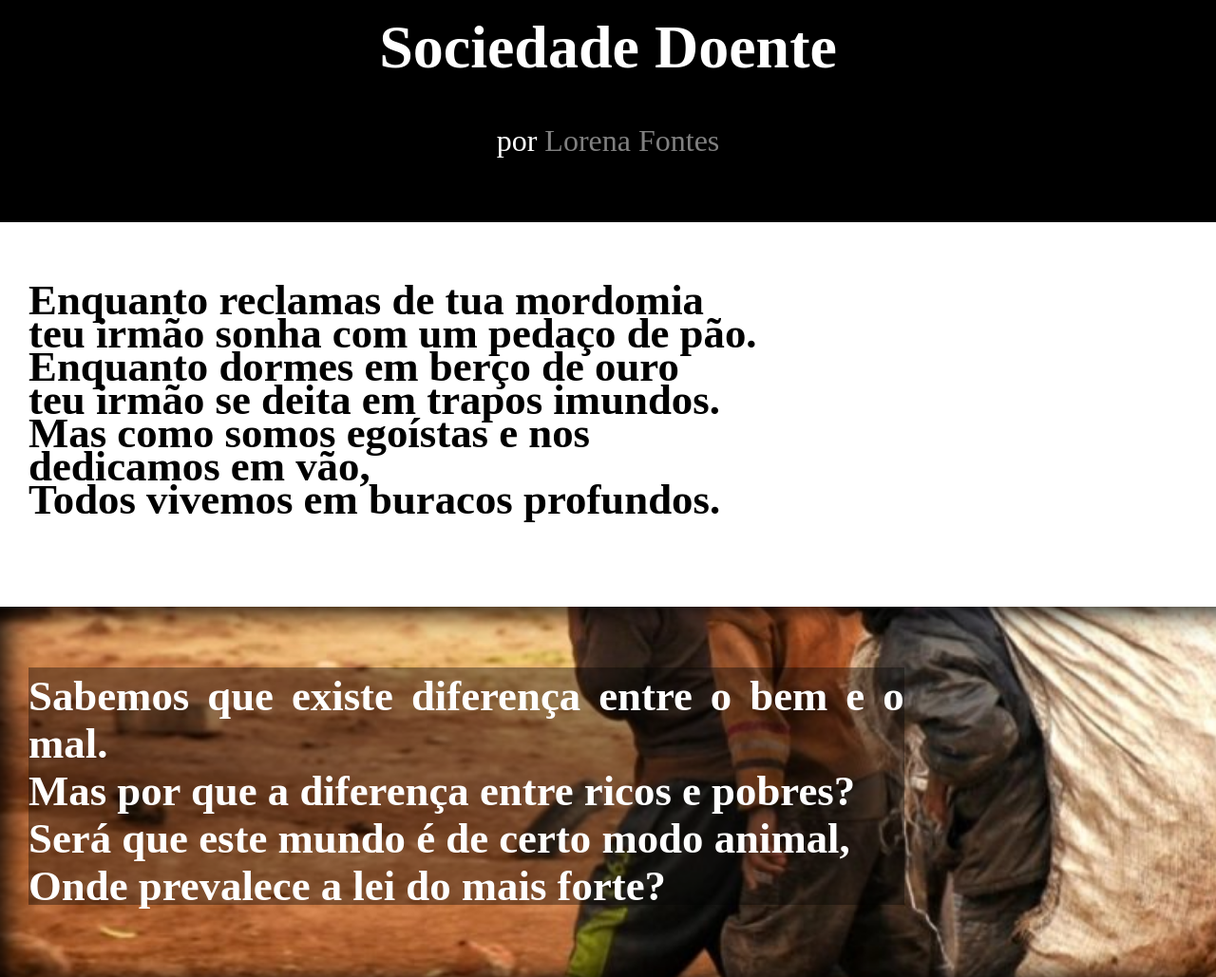
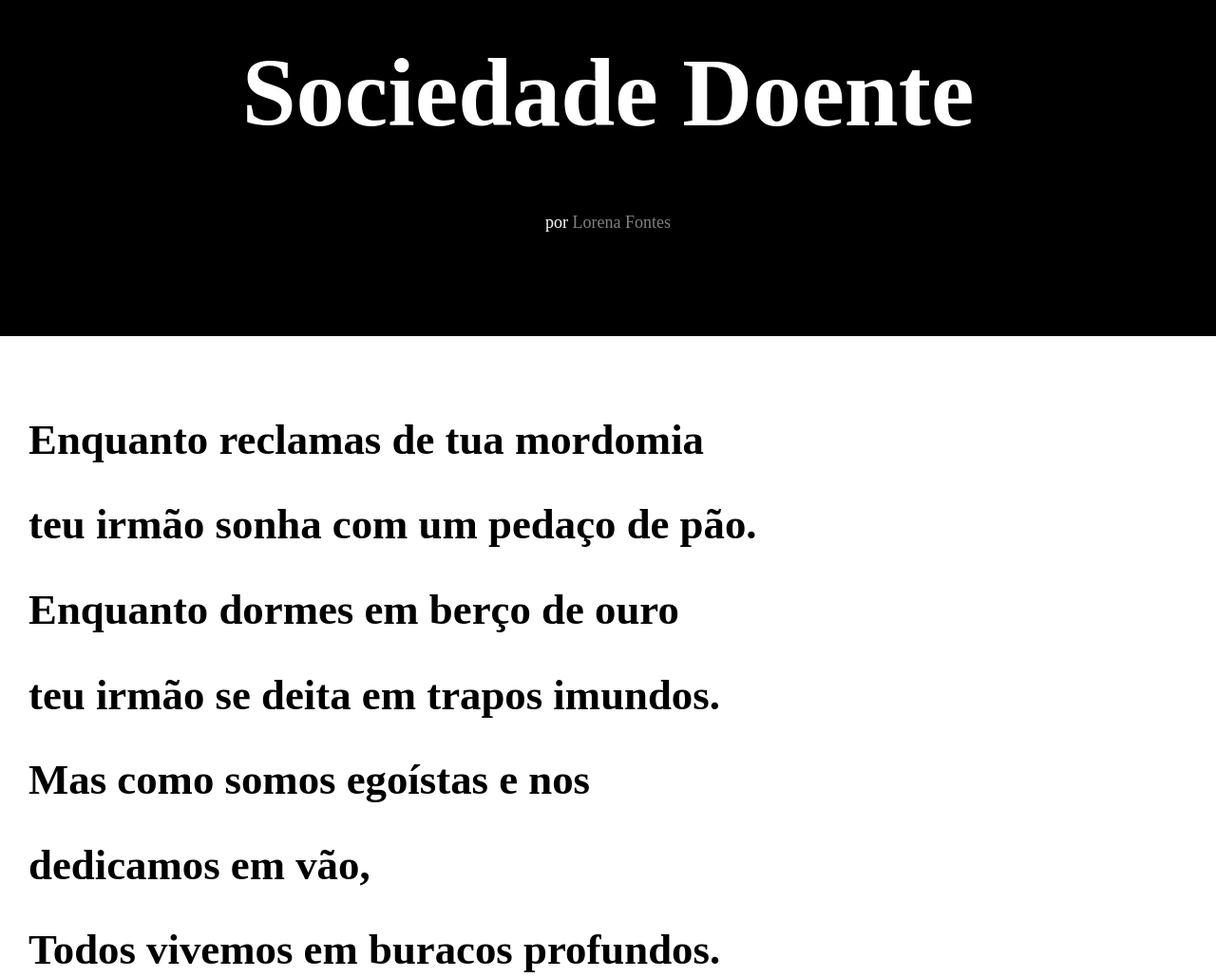
Before and after one commit to danilovargaslourenco/caderno, a plain HTML site: page projeto-desigualdade/index.html in a window 1280 px wide. Shown: the part 60-1089 px from the top of the page at 95% size. Drawn offline with Linux system fonts and the light colour scheme.

Commit message:
update friday 20oct

```diff
--- a/projeto-desigualdade/style.css
+++ b/projeto-desigualdade/style.css
@@ -8,16 +8,16 @@ header {
     background-color: black;
     color: white;
     width: 100%;
-    height: 33vh;
+    height: 30vw;
     padding-top: 30px;
     text-align: center;
 }
 
 
 #cabecalho {
-        width: auto;
-        height: auto;
-        font-size: 4.0vh;
+        width: 100%;
+        height: 25vw;
+        font-size: 4.0vw;
         margin: none;
 
 
@@ -25,6 +25,7 @@ header {
 
 #cabecalho > p {
     text-align: center;
+    font-size: large;
 }
 
 #cabecalho > p > a {
@@ -37,18 +38,17 @@ header {
 }
 
 .whiteblock {
-    width: 120vw;
-    line-height: 35px;
+    width: 60%;
     padding: 20px 20px 20px 30px;
     font-weight: bold;
-    font-size: 3.5vw;
     margin-bottom: 30px;
     display: block;
 
 }
 
 .whiteblock > p {
-    width: 50%;
+    font-size: 3.5vw;
+    line-height: 7vw;
 
 }
 
@@ -67,11 +67,11 @@ header {
 .imageblock > p {
     background-color: rgba(0, 0, 0, 0.371);
     color: white;
-    width: 60%;
-    height: 70%;
+    width: 75vw;
+    height: 60%;
     text-align: justify;
-    line-height: 50px;
-    padding-top: 5px;
+    line-height: 7vw;
+    padding: 20px 20px 20px -5px;
 
 
 
@@ -82,7 +82,7 @@ header {
     background-repeat: no-repeat;
     background-size: cover;
     background-attachment: fixed;
-    background-position: center;
+    background-position: center left;
 
 }
 
```
